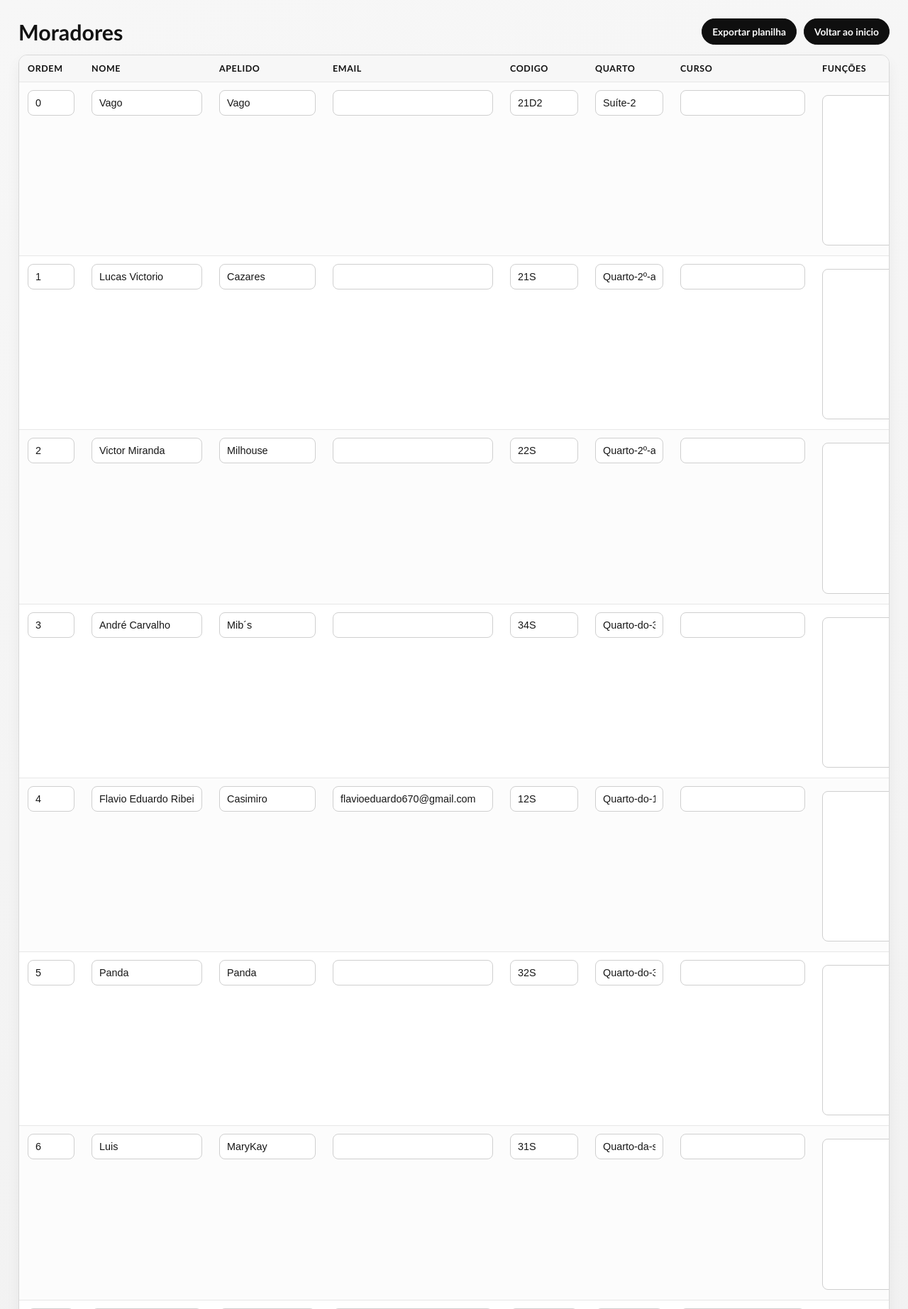
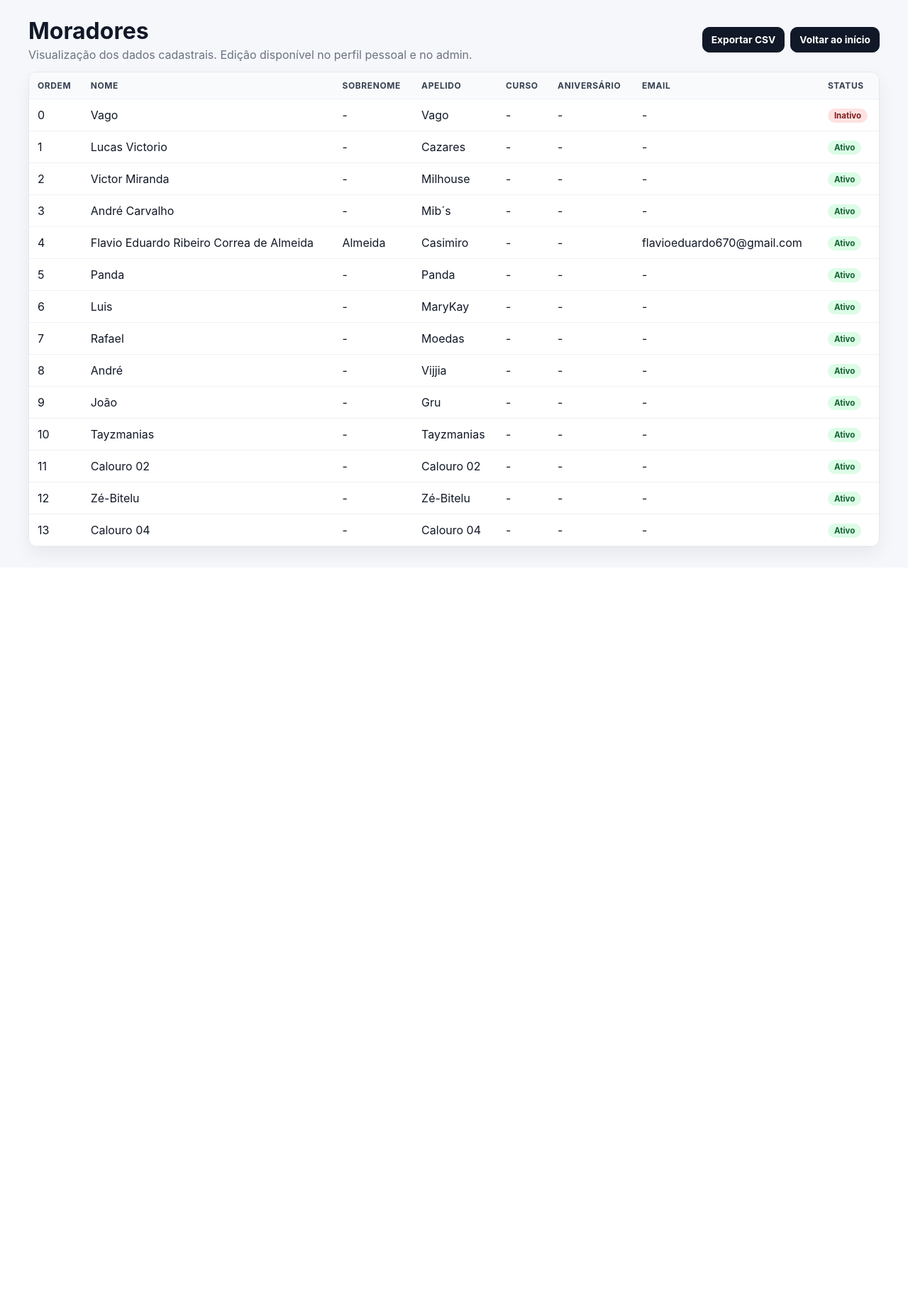
Before and after one commit to flavioeduardo670/rpf, a Django app: page /moradores/ in a window 1280 px wide. Shown: the top 1845 px of the page at 71% size. After the commit the page ends 791 px from the top, so only its background shows below. Run offline with Django 5.2, Linux system fonts and the light colour scheme; a user stored in the database is signed in; data comes from the database, SQL or seed files in the repository.

Commit message:
Move morador editing to profile and make moradores page read-only

```diff
--- a/core/admin.py
+++ b/core/admin.py
@@ -19,6 +19,7 @@ class MoradorAdmin(admin.ModelAdmin):
         'codigo_quarto',
         'peso_quarto',
         'curso',
+        'data_aniversario',
         'funcoes',
         'ativo',
         'acesso_financeiro_visualizar',
@@ -60,6 +61,7 @@ class MoradorAdmin(admin.ModelAdmin):
                 'codigo_quarto',
                 'peso_quarto',
                 'curso',
+                'data_aniversario',
                 'funcoes',
                 'ativo',
             )
--- a/core/forms.py
+++ b/core/forms.py
@@ -238,6 +238,48 @@ class ConfiguracaoFinanceiraForm(forms.ModelForm):
         }
 
 
+
+
+class PerfilDadosForm(forms.Form):
+    nome = forms.CharField(max_length=100, label='Nome')
+    sobrenome = forms.CharField(max_length=150, required=False, label='Sobrenome')
+    apelido = forms.CharField(max_length=50, required=False, label='Apelido')
+    curso = forms.CharField(max_length=120, required=False, label='Curso')
+    data_aniversario = forms.DateField(
+        required=False,
+        label='Data de aniversário',
+        widget=forms.DateInput(attrs={'type': 'date'}),
+    )
+
+    def __init__(self, *args, usuario=None, morador=None, **kwargs):
+        super().__init__(*args, **kwargs)
+        self.usuario = usuario
+        self.morador = morador
+
+        if morador and not self.is_bound:
+            self.fields['nome'].initial = morador.nome
+            self.fields['apelido'].initial = morador.apelido
+            self.fields['curso'].initial = morador.curso
+            self.fields['data_aniversario'].initial = morador.data_aniversario
+
+        if usuario and not self.is_bound:
+            self.fields['sobrenome'].initial = usuario.last_name
+
+    def save(self):
+        if not self.morador:
+            return
+
+        self.morador.nome = self.cleaned_data['nome']
+        self.morador.apelido = self.cleaned_data['apelido']
+        self.morador.curso = self.cleaned_data['curso']
+        self.morador.data_aniversario = self.cleaned_data['data_aniversario']
+        self.morador.save(update_fields=['nome', 'apelido', 'curso', 'data_aniversario'])
+
+        if self.usuario:
+            self.usuario.first_name = self.cleaned_data['nome']
+            self.usuario.last_name = self.cleaned_data['sobrenome']
+            self.usuario.save(update_fields=['first_name', 'last_name'])
+
 class PerfilFotoForm(forms.ModelForm):
     class Meta:
         model = Morador
--- a/core/models.py
+++ b/core/models.py
@@ -27,6 +27,7 @@ class Morador(models.Model):
     codigo_quarto = models.CharField(max_length=10, null=True, blank=True)
     peso_quarto = models.DecimalField(max_digits=6, decimal_places=2, default=0)
     curso = models.CharField(max_length=120, blank=True, null=True)
+    data_aniversario = models.DateField(blank=True, null=True)
     funcoes = models.TextField(blank=True, null=True)
     foto_perfil = models.FileField(upload_to='perfil_fotos/', null=True, blank=True)
     ordem_hierarquia = models.PositiveIntegerField(default=0)
--- a/core/templates/core/moradores.html
+++ b/core/templates/core/moradores.html
@@ -5,151 +5,76 @@
     <meta name="viewport" content="width=device-width, initial-scale=1.0">
     <title>Moradores</title>
     <style>
-        :root {
-            --bg: #f3f3f3;
-            --panel: #fff;
-            --ink: #121212;
-            --muted: #666;
-            --line: #d8d8d8;
-            --dark: #0f0f0f;
-            --light: #f7f7f7;
-            --radius: 12px;
-        }
-        * { box-sizing: border-box; }
-        body { margin: 0; background: linear-gradient(165deg, #f7f7f7, #ededed); font-family: "Trebuchet MS", "Segoe UI", sans-serif; color: var(--ink); padding: 26px; }
-        .wrap { max-width: 1380px; margin: 0 auto; }
-        .top { display: flex; justify-content: space-between; align-items: center; gap: 12px; margin-bottom: 14px; }
-        .top-actions { display: flex; gap: 10px; flex-wrap: wrap; }
-        h1 { margin: 0; font-size: 1.9rem; }
-        .btn { text-decoration: none; border: 1px solid #111; background: var(--dark); color: #fafafa; padding: 9px 14px; border-radius: 999px; font-weight: 700; font-size: .86rem; }
-        .panel { background: var(--panel); border: 1px solid var(--line); border-radius: var(--radius); overflow: auto; box-shadow: 0 10px 20px rgba(0,0,0,.05); }
-        table { width: 100%; min-width: 1120px; border-collapse: collapse; table-layout: fixed; }
-        th, td { padding: 11px 12px; border-bottom: 1px solid #e7e7e7; text-align: left; vertical-align: top; }
-        th { background: var(--light); font-size: .78rem; text-transform: uppercase; letter-spacing: .6px; }
-        tr:nth-child(even) td { background: #fcfcfc; }
-        td { min-height: 56px; }
-        td > input,
-        td > select,
-        td > textarea {
-            width: 100%;
-            min-height: 36px;
-            padding: 8px 10px;
-            border: 1px solid #cfcfcf;
-            border-radius: 8px;
-            background: #fff;
-            color: #171717;
-            font-size: .9rem;
-            outline: none;
-            transition: border-color .15s ease, box-shadow .15s ease;
-        }
-        td > textarea {
-            min-height: 68px;
-            resize: vertical;
-            line-height: 1.35;
-        }
-        td > input:focus,
-        td > select:focus,
-        td > textarea:focus {
-            border-color: #777;
-            box-shadow: 0 0 0 3px rgba(0,0,0,.08);
-        }
-        input[type="checkbox"] {
-            width: 20px;
-            height: 20px;
-            accent-color: #111;
-            margin-top: 8px;
-        }
-        th:nth-child(1), td:nth-child(1) { width: 90px; }
-        th:nth-child(2), td:nth-child(2) { width: 180px; }
-        th:nth-child(3), td:nth-child(3) { width: 160px; }
-        th:nth-child(4), td:nth-child(4) { width: 250px; }
-        th:nth-child(5), td:nth-child(5) { width: 120px; }
-        th:nth-child(6), td:nth-child(6) { width: 120px; }
-        th:nth-child(7), td:nth-child(7) { width: 200px; }
-        th:nth-child(8), td:nth-child(8) { width: 340px; }
-        th:nth-child(9), td:nth-child(9) { width: 90px; text-align: center; }
-        td:nth-child(9) { padding-top: 18px; }
-        .actions {
-            display: flex;
-            justify-content: flex-end;
-            gap: 10px;
-            padding: 14px;
-            background: #fff;
-            position: sticky;
-            bottom: 0;
-            border-top: 1px solid #ececec;
-        }
-        .btn-save {
-            border: 1px solid #111;
-            background: #111;
-            color: #fafafa;
-            padding: 10px 18px;
-            border-radius: 999px;
-            font-weight: 700;
-            font-size: .9rem;
-            cursor: pointer;
-        }
-        .btn-save:hover { filter: brightness(1.06); }
-        .status { display: inline-block; padding: 4px 10px; border-radius: 999px; border: 1px solid #cfcfcf; font-size: .75rem; font-weight: 700; }
-        .active { background: #f4f4f4; }
-        .inactive { background: #ececec; color: #4b4b4b; }
-        .empty { color: var(--muted); text-align: center; }
-        @media (max-width: 760px) {
-            body { padding: 14px; }
-            .top { flex-direction: column; align-items: flex-start; }
-            .btn { width: 100%; text-align: center; }
-            table { min-width: 980px; }
-        }
+        body { margin:0; padding:24px; font-family:Inter,Segoe UI,Arial,sans-serif; background:#f5f7fb; color:#111827; }
+        .wrap { max-width:1200px; margin:0 auto; }
+        .top { display:flex; justify-content:space-between; align-items:center; gap:12px; margin-bottom:14px; }
+        h1 { margin:0; }
+        .muted { color:#6b7280; margin:4px 0 0; }
+        .btn { text-decoration:none; border:1px solid #111827; background:#111827; color:#fff; padding:9px 12px; border-radius:10px; font-weight:700; font-size:.86rem; }
+        .actions { display:flex; gap:8px; flex-wrap:wrap; }
+        .panel { background:#fff; border:1px solid #e5e7eb; border-radius:12px; overflow:auto; box-shadow:0 10px 24px rgba(17,24,39,.06); }
+        table { width:100%; min-width:980px; border-collapse:collapse; }
+        th, td { padding:11px 12px; border-bottom:1px solid #eef1f5; text-align:left; }
+        th { background:#f8fafc; text-transform:uppercase; letter-spacing:.05em; font-size:.75rem; color:#374151; }
+        tr:hover td { background:#fafafa; }
+        .pill { display:inline-block; padding:3px 9px; border-radius:999px; font-size:.72rem; font-weight:700; }
+        .on { background:#dcfce7; color:#166534; }
+        .off { background:#fee2e2; color:#7f1d1d; }
+        .empty { text-align:center; color:#6b7280; }
+        @media (max-width:780px){ body{padding:12px;} .top{flex-direction:column; align-items:flex-start;} .btn{width:100%; text-align:center;} }
     </style>
 </head>
 <body>
 <div class="wrap">
     <div class="top">
+        <div>
             <h1>Moradores</h1>
-        <div class="top-actions">
-            <a class="btn" href="{% url 'exportar_moradores_csv' %}">Exportar planilha</a>
-            <a class="btn" href="{% url 'home' %}">Voltar ao inicio</a>
+            <p class="muted">Visualização dos dados cadastrais. Edição disponível no perfil pessoal e no admin.</p>
+        </div>
+        <div class="actions">
+            <a class="btn" href="{% url 'exportar_moradores_csv' %}">Exportar CSV</a>
+            <a class="btn" href="{% url 'home' %}">Voltar ao início</a>
         </div>
     </div>
 
-    <form method="post" class="panel">
-        {% csrf_token %}
-        {{ formset.management_form }}
+    <div class="panel">
         <table>
+            <thead>
                 <tr>
                     <th>Ordem</th>
                     <th>Nome</th>
+                    <th>Sobrenome</th>
                     <th>Apelido</th>
+                    <th>Curso</th>
+                    <th>Aniversário</th>
                     <th>Email</th>
-                <th>Codigo</th>
-                <th>Quarto</th>
-                <th>Curso</th>
-                <th>Funções</th>
                     <th>Status</th>
                 </tr>
-            {% for form in formset %}
+            </thead>
+            <tbody>
+                {% for morador in moradores %}
                 <tr>
-                {{ form.id }}
-                <td>{{ form.ordem_hierarquia }}</td>
-                <td>{{ form.nome }}</td>
-                <td>{{ form.apelido }}</td>
-                <td>{{ form.email }}</td>
-                <td>{{ form.codigo_quarto }}</td>
-                <td>{{ form.quarto }}</td>
-                <td>{{ form.curso }}</td>
-                <td>{{ form.funcoes }}</td>
-                <td>{{ form.ativo }}</td>
+                    <td>{{ morador.ordem_hierarquia }}</td>
+                    <td>{{ morador.nome }}</td>
+                    <td>{% if morador.user %}{{ morador.user.last_name|default:'-' }}{% else %}-{% endif %}</td>
+                    <td>{{ morador.apelido|default:'-' }}</td>
+                    <td>{{ morador.curso|default:'-' }}</td>
+                    <td>{% if morador.data_aniversario %}{{ morador.data_aniversario|date:'d/m/Y' }}{% else %}-{% endif %}</td>
+                    <td>{{ morador.email|default:'-' }}</td>
+                    <td>
+                        {% if morador.ativo %}
+                        <span class="pill on">Ativo</span>
+                        {% else %}
+                        <span class="pill off">Inativo</span>
+                        {% endif %}
+                    </td>
                 </tr>
                 {% empty %}
-            <tr>
-                <td colspan="9" class="empty">Nenhum morador cadastrado.</td>
-            </tr>
+                <tr><td colspan="8" class="empty">Nenhum morador cadastrado.</td></tr>
                 {% endfor %}
+            </tbody>
         </table>
-        <div style="padding: 14px;">
-            <button class="btn" type="submit">Salvar alterações</button>
     </div>
-    </form>
 </div>
 </body>
 </html>
--- a/core/urls.py
+++ b/core/urls.py
@@ -1,15 +1,54 @@
+from django.contrib.auth import views as auth_views
 from django.urls import path
-from django.contrib.auth import views as auth_views
+
 from . import views
 
 urlpatterns = [
+    # API read-only com autenticação por API key
+    path('api/', views.api_root, name='api_root'),
+    path('api/status/', views.api_status, name='api_status'),
+    path('api/auth-check/', views.api_auth_check, name='api_auth_check'),
     path('api/setores/', views.api_setores, name='api_setores'),
     path('api/setores/moradores/', views.api_moradores, name='api_moradores'),
     path('api/setores/financeiro/', views.api_financeiro, name='api_financeiro'),
+    path('api/setores/financeiro/rateio/', views.api_financeiro_rateio, name='api_financeiro_rateio'),
     path('api/setores/compras/', views.api_compras, name='api_compras'),
     path('api/setores/estoque/', views.api_estoque, name='api_estoque'),
     path('api/setores/manutencao/', views.api_manutencao, name='api_manutencao'),
     path('api/setores/rock/', views.api_rock, name='api_rock'),
+
+    # aliases sem trailing slash (Apps Script/integrações antigas)
+    path('api', views.api_root),
+    path('api/status', views.api_status),
+    path('api/auth-check', views.api_auth_check),
+    path('api/setores', views.api_setores),
+    path('api/setores/moradores', views.api_moradores),
+    path('api/setores/financeiro', views.api_financeiro),
+    path('api/setores/financeiro/rateio', views.api_financeiro_rateio),
+    path('api/setores/compras', views.api_compras),
+    path('api/setores/estoque', views.api_estoque),
+    path('api/setores/manutencao', views.api_manutencao),
+    path('api/setores/rock', views.api_rock),
+
+    # aliases legados de financeiro (sem /setores)
+    path('api/financeiro/', views.api_financeiro, name='api_financeiro_legacy'),
+    path('api/financeiro', views.api_financeiro),
+
+    # alias com typo comum (finnaceiro) para evitar quebra de integração
+    path('api/finnaceiro/', views.api_financeiro, name='api_finnaceiro_typo'),
+    path('api/finnaceiro', views.api_financeiro),
+
+    # aliases legados de rateio
+    path('api/financeiro/rateio/', views.api_financeiro_rateio, name='api_financeiro_rateio_legacy'),
+    path('api/financeiro/rateio', views.api_financeiro_rateio),
+
+    # alias com typo comum (finnaceiro/rateio) para evitar quebra de integração
+    path('api/finnaceiro/rateio/', views.api_financeiro_rateio, name='api_finnaceiro_rateio_typo'),
+    path('api/finnaceiro/rateio', views.api_financeiro_rateio),
+
+    path('api/rateio/', views.api_financeiro_rateio, name='api_rateio_legacy'),
+    path('api/rateio', views.api_financeiro_rateio),
+
     path('login/', auth_views.LoginView.as_view(template_name='core/login.html'), name='login'),
     path('cadastro/', views.cadastro, name='cadastro'),
     path('acessos/', views.gerenciar_acessos, name='gerenciar_acessos'),
--- a/core/views/__init__.py
+++ b/core/views/__init__.py
@@ -3,10 +3,14 @@ from .api import (
     api_compras,
     api_estoque,
     api_financeiro,
+    api_financeiro_rateio,
     api_manutencao,
     api_moradores,
     api_rock,
+    api_root,
     api_setores,
+    api_status,
+    api_auth_check,
 )
 from .estoque import (
     almoxarifado,
--- a/core/views/legacy.py
+++ b/core/views/legacy.py
@@ -21,6 +21,7 @@ from ..forms import (
     MaterialUtilizadoForm,
     OrdemServicoForm,
     PerfilFotoForm,
+    PerfilDadosForm,
     ProdutoForm,
     RockEventoForm,
     DescontoMensalForm,
@@ -29,7 +30,6 @@ from ..forms import (
     ContaFixaForm,
     CadastroForm,
     AcessoMoradorForm,
-    MoradorEdicaoForm,
 )
 from core.services.financeiro import calcular_rateio_financeiro, resolver_mes_referencia
 from ..models import (
@@ -72,13 +72,6 @@ AcessoMoradorFormSet = modelformset_factory(
     form=AcessoMoradorForm,
     extra=0,
 )
-
-MoradorEdicaoFormSet = modelformset_factory(
-    Morador,
-    form=MoradorEdicaoForm,
-    extra=0,
-)
-
 
 
 def setor_required(group_name=None, morador_attr=None, morador_view_attr=None, morador_edit_attr=None):
@@ -169,13 +162,21 @@ def gerenciar_acessos(request):
 @login_required
 def perfil(request):
     morador = getattr(request.user, 'morador', None)
+
+    foto_form = PerfilFotoForm(instance=morador)
+    dados_form = PerfilDadosForm(usuario=request.user, morador=morador)
+
     if request.method == 'POST' and morador:
-        foto_form = PerfilFotoForm(request.POST, request.FILES, instance=morador)
-        if foto_form.is_valid():
-            foto_form.save()
-            return redirect('perfil')
-    else:
-        foto_form = PerfilFotoForm(instance=morador)
+        if 'salvar_foto' in request.POST:
+            foto_form = PerfilFotoForm(request.POST, request.FILES, instance=morador)
+            if foto_form.is_valid():
+                foto_form.save()
+                return redirect('perfil')
+        elif 'salvar_dados' in request.POST:
+            dados_form = PerfilDadosForm(request.POST, usuario=request.user, morador=morador)
+            if dados_form.is_valid():
+                dados_form.save()
+                return redirect('perfil')
 
     return render(
         request,
@@ -184,21 +185,15 @@ def perfil(request):
             'usuario': request.user,
             'morador': morador,
             'foto_form': foto_form,
+            'dados_form': dados_form,
         },
     )
 
 
 @login_required
 def moradores(request):
-    moradores_qs = Morador.objects.select_related('user').all().order_by('ordem_hierarquia', 'nome')
-    if request.method == 'POST':
-        formset = MoradorEdicaoFormSet(request.POST, queryset=moradores_qs)
-        if formset.is_valid():
-            formset.save()
-            return redirect('moradores')
-    else:
-        formset = MoradorEdicaoFormSet(queryset=moradores_qs)
-    return render(request, 'core/moradores.html', {'formset': formset})
+    moradores_qs = Morador.objects.select_related('user').order_by('ordem_hierarquia', 'nome')
+    return render(request, 'core/moradores.html', {'moradores': moradores_qs})
 
 
 @login_required
@@ -215,12 +210,14 @@ def exportar_moradores_csv(request):
         [
             'Ordem',
             'Nome',
+            'Sobrenome',
             'Apelido',
             'Email',
             'Codigo do quarto',
             'Quarto',
             'Peso do quarto',
             'Curso',
+            'Data aniversario',
             'Funcoes',
             'Ativo',
             'Usuario',
@@ -232,12 +229,14 @@ def exportar_moradores_csv(request):
             [
                 morador.ordem_hierarquia,
                 morador.nome,
+                morador.user.last_name if morador.user and morador.user.last_name else '-',
                 morador.apelido or '-',
                 morador.email or '-',
                 morador.codigo_quarto or '-',
                 morador.quarto or '-',
                 morador.peso_quarto,
                 morador.curso or '-',
+                morador.data_aniversario.strftime('%d/%m/%Y') if morador.data_aniversario else '-',
                 morador.funcoes or '-',
                 'Sim' if morador.ativo else 'Nao',
                 morador.user.username if morador.user else '-',
```
Also changed, not shown: core/templates/core/perfil.html (+51 -102 lines), core/views/api.py (+121 -8 lines), core/migrations/0034_morador_data_aniversario.py (added), 1 other file. Lines whose indentation alone changed are shown as unchanged.
